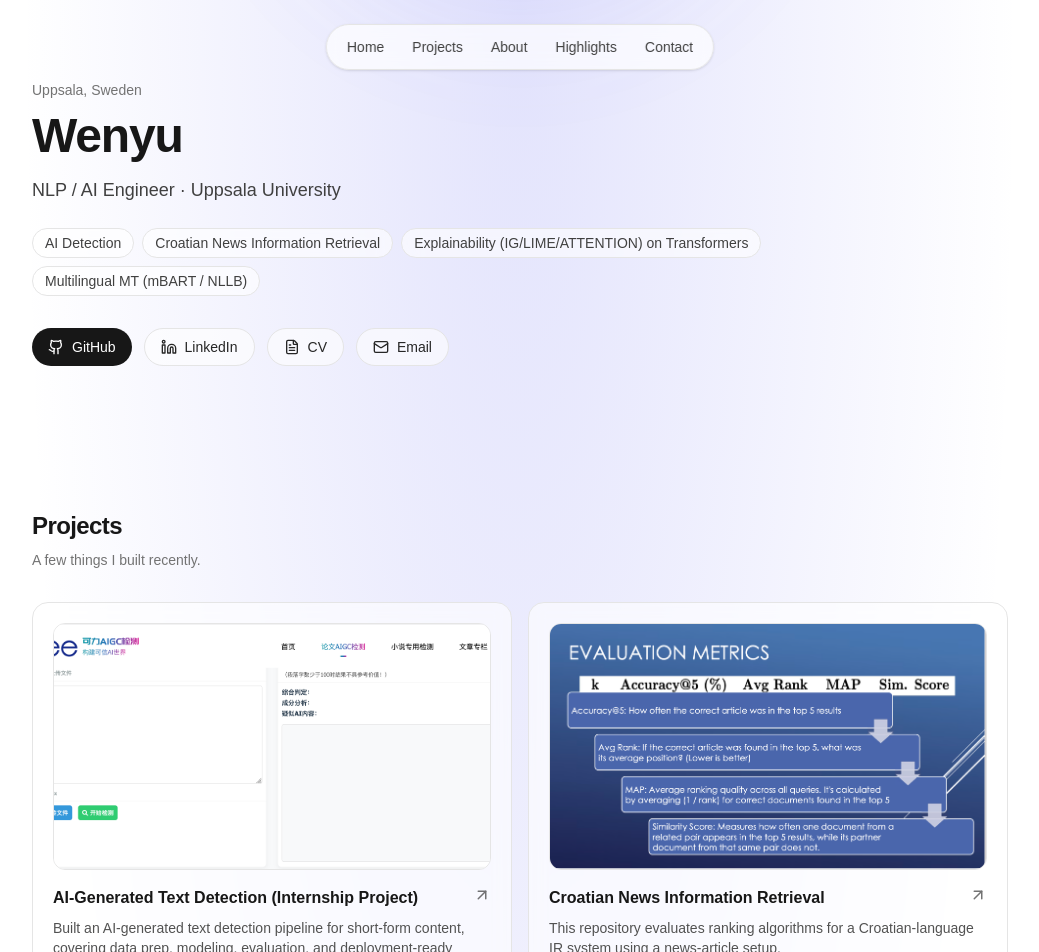
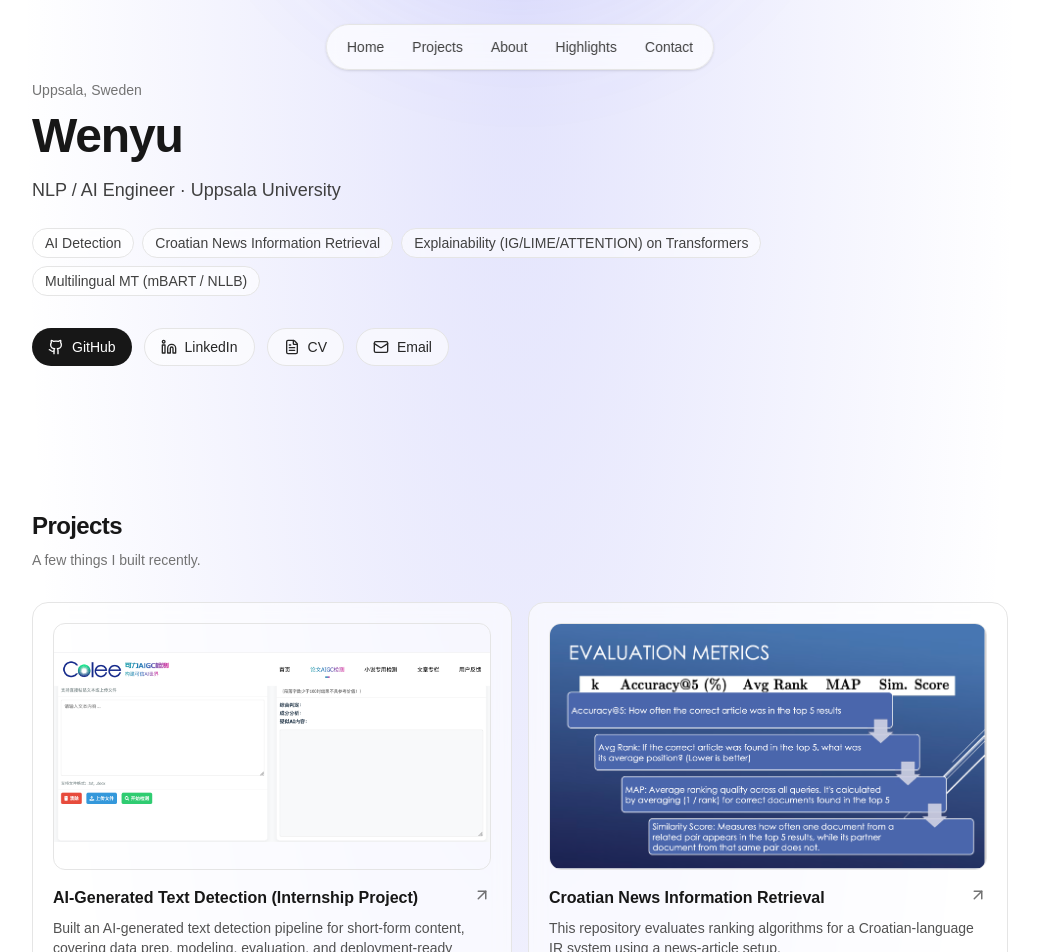
Before and after one commit to 0x0checo/MyWebsite, a Next.js app: page / in a window 1280 px wide. Shown: the top 952 px of the page, without its empty margins (120-1159 px from the left). Built offline with nearby package versions, Linux system fonts and the light colour scheme.

Commit message:
style: use contain for project thumbnails

```diff
--- a/src/components/sections/Projects.tsx
+++ b/src/components/sections/Projects.tsx
@@ -36,7 +36,7 @@ dark:border-neutral-800 dark:bg-neutral-950/40 dark:hover:bg-neutral-950 dark:ho
                     src={p.thumbnail}
                     alt={p.thumbnailAlt ?? p.title}
                     fill
-                    className="object-cover transition-transform duration-200 group-hover:scale-[1.02]"
+                    className="object-contain bg-white]"
                     sizes="(max-width: 640px) 100vw, 50vw"
                     priority={idx < 2}
                   />
```
